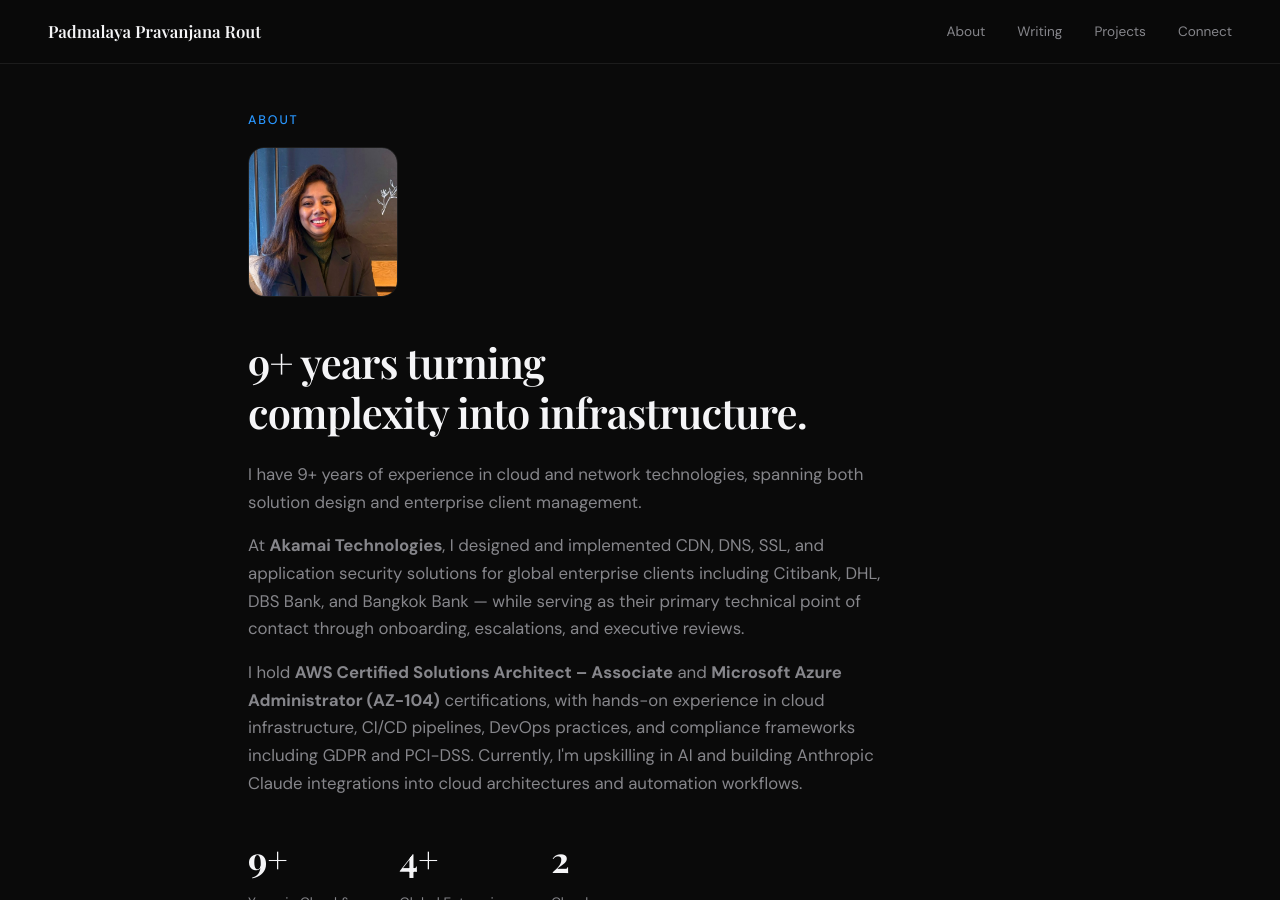
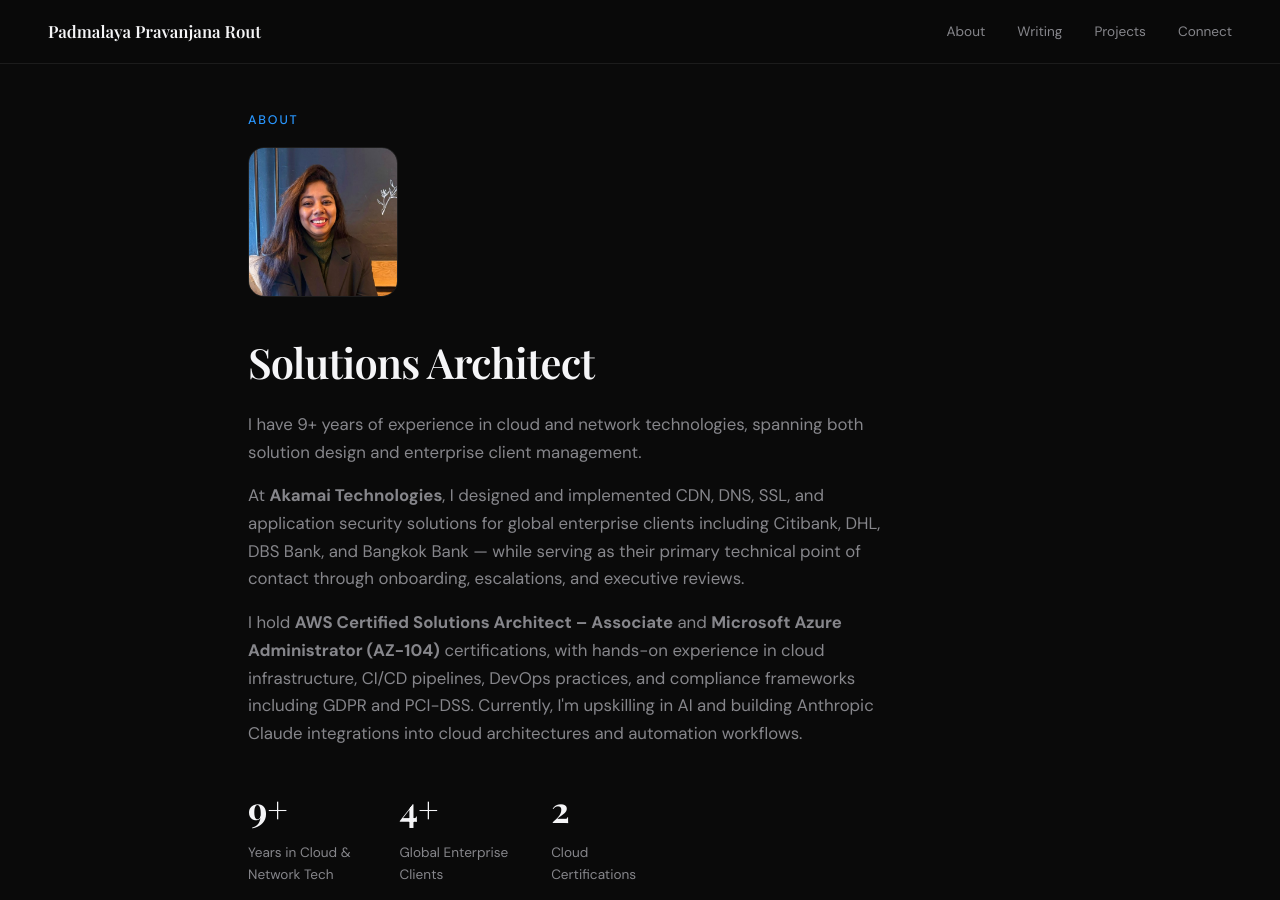
Before and after one commit to pravanjana/pravanjana.github.io, a Jekyll site: the page built from index.html, in a window 1280 px wide and 900 px high. Built offline with Jekyll 4.4.1, drawn with Linux system fonts in a browser that asks for light colours.

Commit message:
Simplify About heading to "Solutions Architect"

```diff
--- a/index.html
+++ b/index.html
@@ -22,7 +22,7 @@ title: Home
   <div class="about-header-new reveal reveal-delay-1">
     <img src="{{ '/assets/profile.jpg' | relative_url }}" alt="Padmalaya Pravanjana Rout" class="profile-photo">
   </div>
-  <h2 class="section-title reveal reveal-delay-1">9+ years turning<br>complexity into infrastructure.</h2>
+  <h2 class="section-title reveal reveal-delay-1">Solutions Architect</h2>
   <p class="section-body reveal reveal-delay-2">
     I have 9+ years of experience in cloud and network technologies, spanning both solution design and enterprise client management.
   </p>
```
